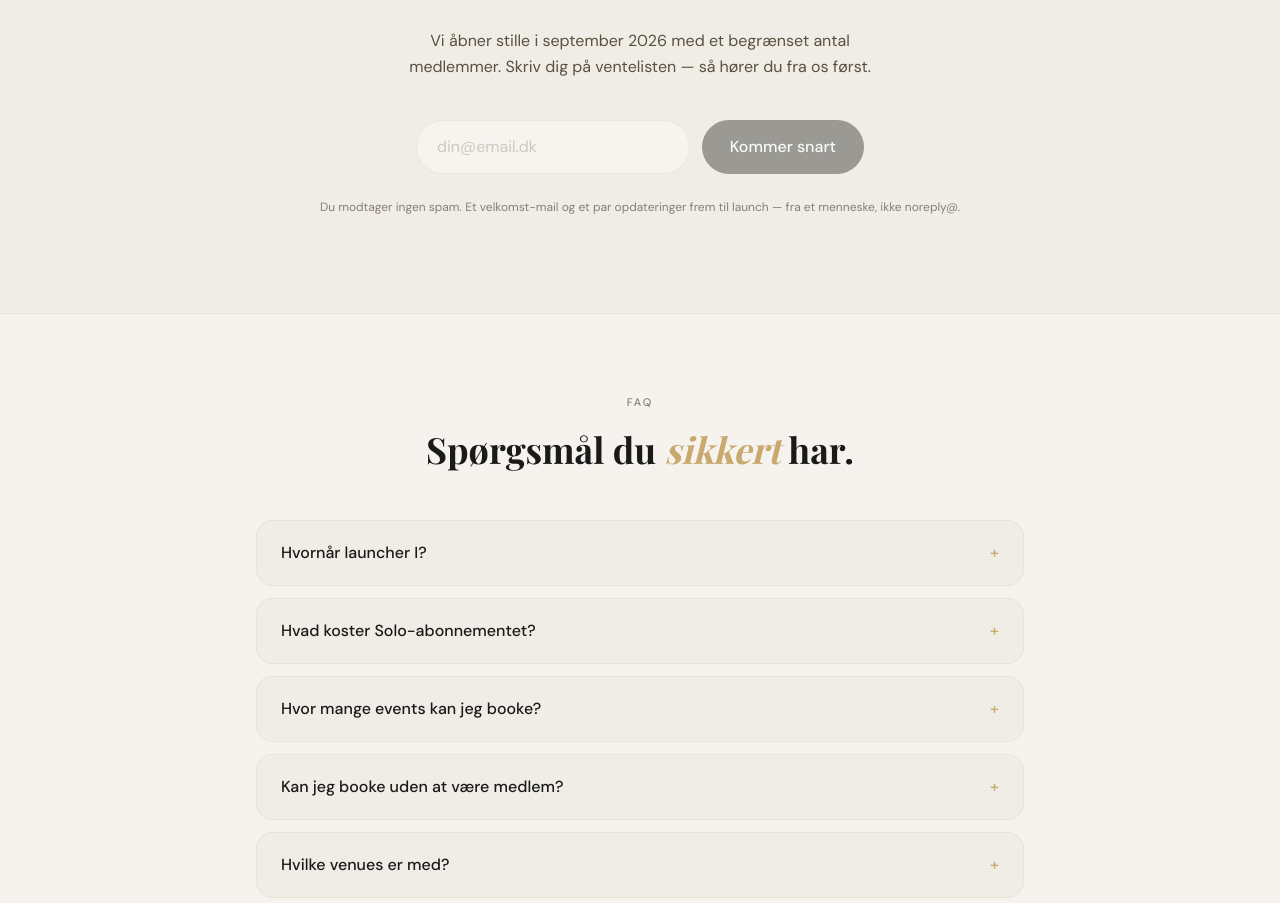
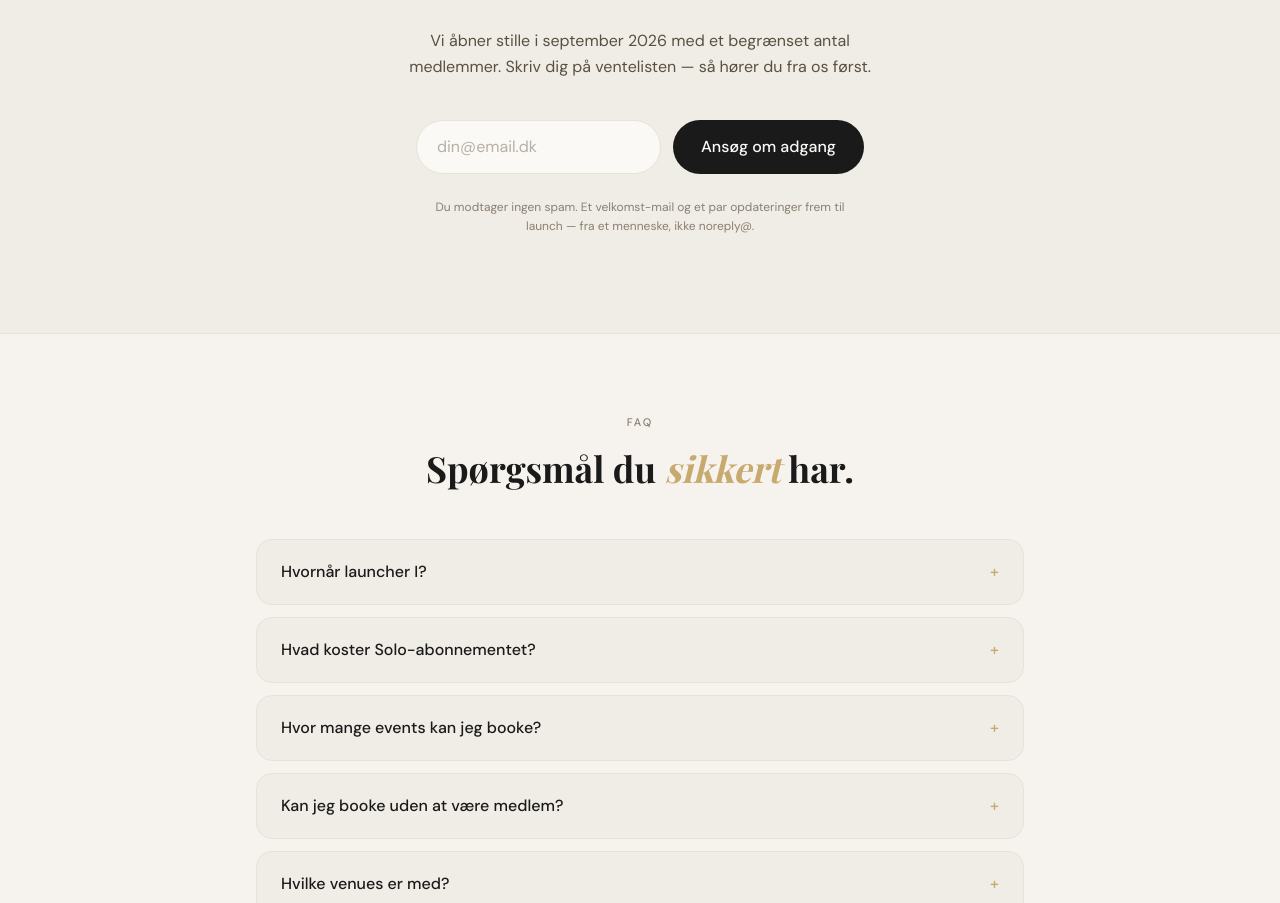
Before and after one commit to KatinkaKlepsch/experio-web, a Next.js app: page / in a window 1280 px wide. Shown: the part 4351-5254 px from the top of the page. Built offline with nearby package versions, Linux system fonts and the light colour scheme.

Commit message:
Wire waitlist form to Supabase Edge Function + Resend

```diff
--- a/app/page.tsx
+++ b/app/page.tsx
@@ -1,6 +1,8 @@
 // Experio waitlist landing — first draft.
 // Source of truth for messaging: docs/Marketing strategy.html (in main Experio repo).
 // Source of truth for visual: docs/CVI.md.
+
+import WaitlistForm from "@/components/WaitlistForm";
 //
 // Sections in order:
 //  1. Header (sticky, lightweight)
@@ -375,32 +377,9 @@ export default function Home() {
             ventelisten — så hører du fra os først.
           </p>
 
-          {/* Form — disabled placeholder. Phase 5 replaces with a "use client"
-              <WaitlistForm /> component that wires Supabase + Resend. */}
-          <form
-            className="mx-auto mt-10 flex max-w-md flex-col gap-3 sm:flex-row"
-            action="#"
-          >
-            <input
-              type="email"
-              placeholder="din@email.dk"
-              disabled
-              aria-label="Email"
-              className="flex-1 rounded-full border border-line bg-card px-5 py-3.5 font-sans text-base text-ink placeholder-ink-muted/60 disabled:cursor-not-allowed disabled:opacity-60"
-            />
-            <button
-              type="submit"
-              disabled
-              className="cursor-not-allowed rounded-full bg-ink/40 px-7 py-3.5 font-sans font-medium text-card"
-            >
-              Kommer snart
-            </button>
-          </form>
-
-          <p className="mt-6 font-sans text-xs leading-relaxed text-ink-muted">
-            Du modtager ingen spam. Et velkomst-mail og et par opdateringer frem til launch
-            — fra et menneske, ikke noreply@.
-          </p>
+          {/* Form — wires to Supabase Edge Function `waitlist-signup` which
+              inserts into waitlist_signups and sends a Resend welcome email. */}
+          <WaitlistForm />
         </div>
       </section>
 
--- /dev/null
+++ b/components/WaitlistForm.tsx
@@ -0,0 +1,168 @@
+"use client";
+
+// Waitlist form — client component (interactivity not allowed in static export
+// Server Components). POSTs to the Supabase Edge Function `waitlist-signup`.
+//
+// Env vars (set in .env.local + Cloudflare Pages settings):
+//   - NEXT_PUBLIC_SUPABASE_URL
+//   - NEXT_PUBLIC_SUPABASE_ANON_KEY
+//
+// On success: shows the user's position number with a magazine-y reveal.
+// On already-on-list: same success state, with subtle "already in" copy.
+// On error: shows error inline, keeps form so user can retry.
+
+import { zodResolver } from "@hookform/resolvers/zod";
+import { useState } from "react";
+import { Controller, useForm } from "react-hook-form";
+import { z } from "zod";
+
+const schema = z.object({
+  email: z
+    .string()
+    .min(1, "Skriv din email.")
+    .email("Det her ligner ikke en gyldig email."),
+});
+
+type FormValues = z.infer<typeof schema>;
+
+type SuccessState = {
+  position: number | null;
+  alreadyOnList: boolean;
+};
+
+export default function WaitlistForm() {
+  const [success, setSuccess] = useState<SuccessState | null>(null);
+  const [submitError, setSubmitError] = useState<string | null>(null);
+
+  const {
+    control,
+    handleSubmit,
+    formState: { errors, isSubmitting },
+  } = useForm<FormValues>({
+    resolver: zodResolver(schema),
+    mode: "onBlur",
+    defaultValues: { email: "" },
+  });
+
+  const onSubmit = async ({ email }: FormValues) => {
+    setSubmitError(null);
+
+    const supabaseUrl = process.env.NEXT_PUBLIC_SUPABASE_URL;
+    const anonKey = process.env.NEXT_PUBLIC_SUPABASE_ANON_KEY;
+
+    if (!supabaseUrl || !anonKey) {
+      setSubmitError(
+        "Vores formular er ikke korrekt konfigureret. Skriv til hello@myexperio.com.",
+      );
+      return;
+    }
+
+    try {
+      const response = await fetch(`${supabaseUrl}/functions/v1/waitlist-signup`, {
+        method: "POST",
+        headers: {
+          "Content-Type": "application/json",
+          Authorization: `Bearer ${anonKey}`,
+        },
+        body: JSON.stringify({ email, source: "landing" }),
+      });
+
+      const data = await response.json().catch(() => ({}));
+
+      if (!response.ok) {
+        if (data.error === "invalid_email") {
+          setSubmitError("Den email kan vi ikke bruge — tjek den igen.");
+        } else {
+          setSubmitError("Noget gik galt. Prøv igen om lidt.");
+        }
+        return;
+      }
+
+      setSuccess({
+        position: typeof data.position === "number" ? data.position : null,
+        alreadyOnList: !!data.alreadyOnList,
+      });
+    } catch {
+      setSubmitError("Vi kunne ikke nå serveren. Tjek din forbindelse og prøv igen.");
+    }
+  };
+
+  if (success) {
+    return (
+      <div className="mx-auto mt-10 max-w-md rounded-3xl border border-accent/40 bg-card px-8 py-10 text-center">
+        <div className="font-sans text-[11px] font-medium uppercase tracking-[2px] text-accent">
+          {success.alreadyOnList ? "Du står allerede på listen" : "Du er nu inde"}
+        </div>
+        {success.position !== null && (
+          <div className="mt-6">
+            <div className="font-sans text-[11px] uppercase tracking-wider text-ink-muted">
+              Din position
+            </div>
+            <div className="mt-1 font-display text-6xl font-black leading-none text-ink">
+              #{success.position}
+            </div>
+          </div>
+        )}
+        <p className="mt-6 font-display text-lg italic text-ink-soft">
+          {success.alreadyOnList
+            ? "Vi ses i september."
+            : "Vi har sendt en velkomst-mail. Tjek din indbakke."}
+        </p>
+        <p className="mt-4 font-sans text-xs text-ink-muted">
+          Mailen er sendt fra <span className="text-ink">onboarding@resend.dev</span> —
+          tjek spam hvis du ikke ser den indenfor et minut.
+        </p>
+      </div>
+    );
+  }
+
+  return (
+    <form
+      onSubmit={handleSubmit(onSubmit)}
+      className="mx-auto mt-10 max-w-md"
+      noValidate
+    >
+      <div className="flex flex-col gap-3 sm:flex-row">
+        <Controller
+          control={control}
+          name="email"
+          render={({ field }) => (
+            <input
+              {...field}
+              type="email"
+              placeholder="din@email.dk"
+              aria-label="Email"
+              autoComplete="email"
+              inputMode="email"
+              disabled={isSubmitting}
+              className="flex-1 rounded-full border border-line bg-card px-5 py-3.5 font-sans text-base text-ink placeholder-ink-muted/60 outline-none transition-colors focus:border-accent disabled:opacity-60"
+            />
+          )}
+        />
+        <button
+          type="submit"
+          disabled={isSubmitting}
+          className="rounded-full bg-ink px-7 py-3.5 font-sans font-medium text-card transition-transform hover:scale-[1.02] disabled:cursor-wait disabled:opacity-60"
+        >
+          {isSubmitting ? "Sender…" : "Ansøg om adgang"}
+        </button>
+      </div>
+
+      {errors.email && (
+        <p className="mt-3 text-center font-sans text-sm text-ink-soft" role="alert">
+          {errors.email.message}
+        </p>
+      )}
+      {submitError && (
+        <p className="mt-3 text-center font-sans text-sm text-ink-soft" role="alert">
+          {submitError}
+        </p>
+      )}
+
+      <p className="mt-6 text-center font-sans text-xs leading-relaxed text-ink-muted">
+        Du modtager ingen spam. Et velkomst-mail og et par opdateringer frem til launch
+        — fra et menneske, ikke noreply@.
+      </p>
+    </form>
+  );
+}
--- a/package.json
+++ b/package.json
@@ -9,9 +9,12 @@
     "lint": "eslint"
   },
   "dependencies": {
+    "@hookform/resolvers": "^5.2.2",
     "next": "16.2.6",
     "react": "19.2.4",
-    "react-dom": "19.2.4"
+    "react-dom": "19.2.4",
+    "react-hook-form": "^7.75.0",
+    "zod": "^4.4.3"
   },
   "devDependencies": {
     "@tailwindcss/postcss": "^4",
```
Also changed, not shown: 1 other file (tests, documents, lock files or other folders).
